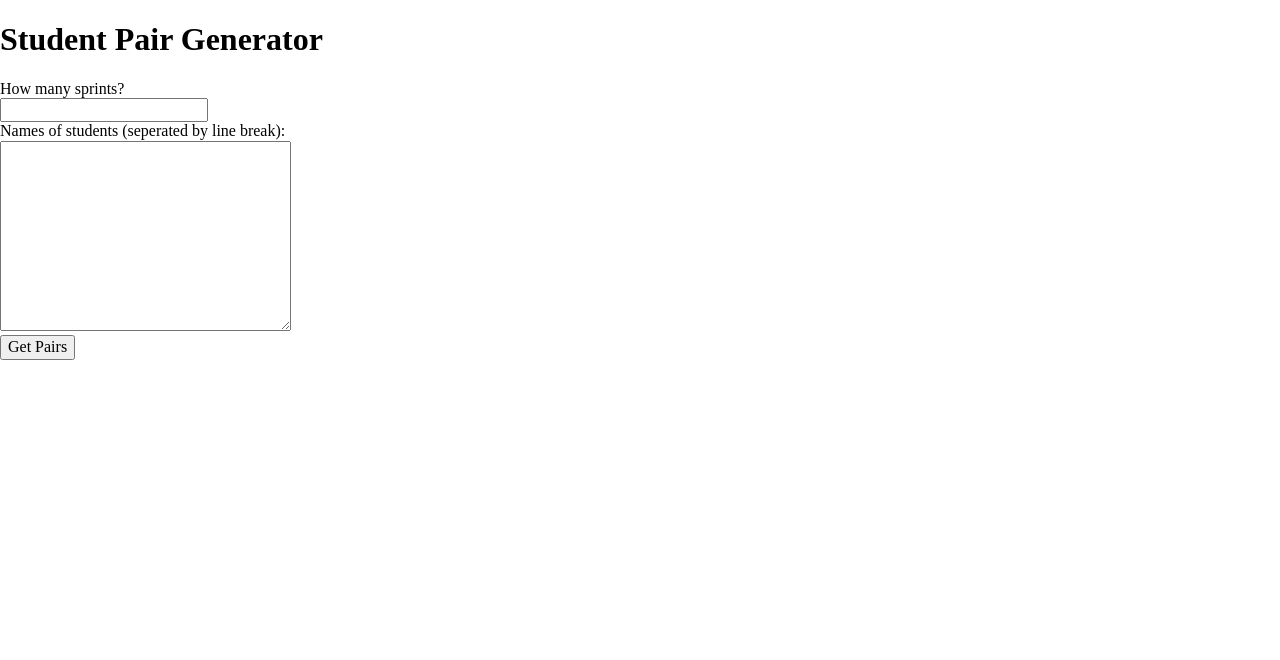
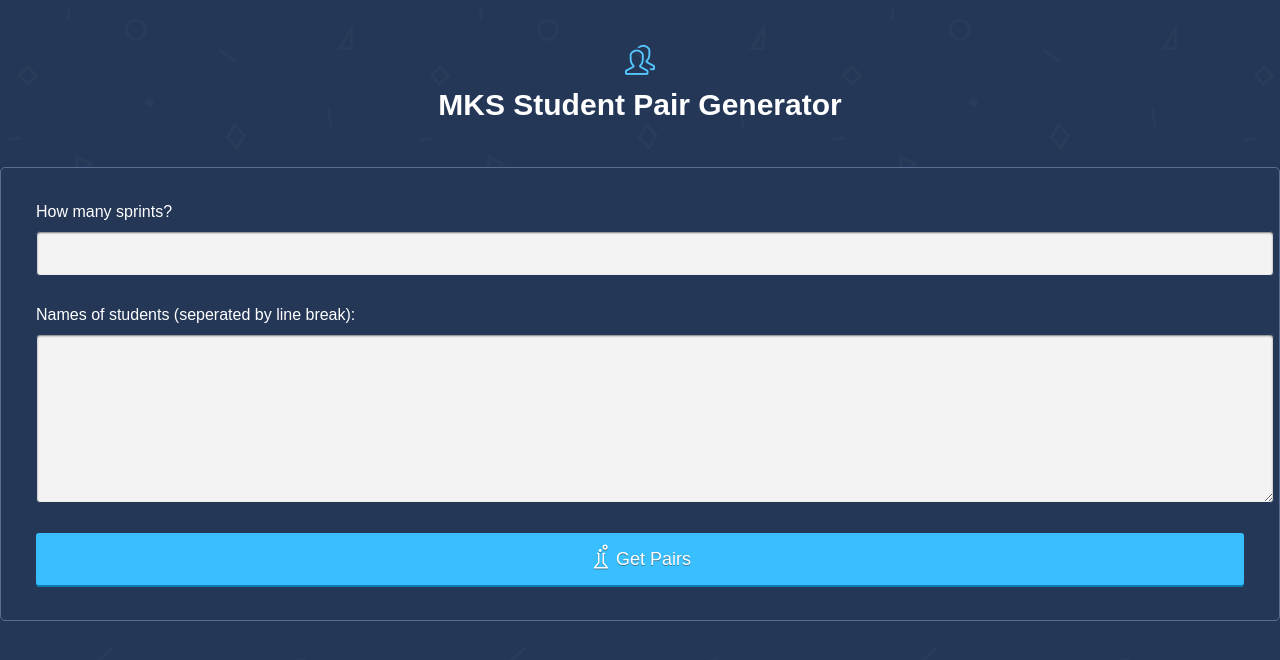
Before and after one commit to obber/pair-generator, a website: page public/index.html in a window 1280 px wide. Both pictures are taken after a click on the button "Get Pairs". Drawn offline with nearby package versions, Linux system fonts and the light colour scheme.

Commit message:
[feat] initial styling completed

```diff
--- a/bower.json
+++ b/bower.json
@@ -18,6 +18,9 @@
   "dependencies": {
     "normalize-css": "^4.2.0",
     "jquery": "^3.1.0",
-    "bootstrap-grid": "^3.3.6-beta.1"
+    "bootstrap-grid": "^3.3.6-beta.1",
+    "bootstrap-grid-only": "*",
+    "components-font-awesome": "^4.6.3",
+    "typicons.font": "typicons#^2.0.7"
   }
 }
--- a/public/css/style.css
+++ b/public/css/style.css
@@ -0,0 +1,141 @@
+html {
+  background: url(../images/geometry-dark.png) repeat;
+  font-family: "museo-sans", sans-serif;
+  font-weight: 400;
+  font-size: 18px;
+  color: #fff;
+}
+
+/*i {
+  font-family: 'simple-line-icons';
+}*/
+
+.logo {
+  text-align: center;
+  margin: 45px;
+  font-size: 30px;
+}
+
+.logo-glyph {
+  margin-bottom: 7px;
+  color: #56c8ff;
+}
+
+.content {
+  padding-bottom: 40px;
+}
+
+.input-form {
+  background: #243757;
+  padding: 35px;
+  border: 1px solid #586e92;
+  border-radius: 5px;
+}
+
+.input-form input,
+.input-form textarea {
+  width: 100%;
+  display: block;
+  margin-bottom: 30px;
+  padding: 11px 14px;
+  border-radius: 4px;
+  border: 1px solid #243757;
+  -webkit-box-shadow:inset 0 1px 2px 0 rgba(0,0,0,0.5);
+  box-shadow:inset 0 1px 2px 0 rgba(0,0,0,0.5);
+  background-color: #f3f3f3;
+  color: #5f5f5f;
+}
+
+.input-form input:focus,
+.input-form textarea:focus {
+  background-color: #fff;
+  border: 1px solid #16b4ff;
+  outline: none;
+}
+
+.input-form label {
+  width: 100%;
+  display: block;
+  margin: 0 0 10px 0;
+  font-size: 16px;
+}
+
+.input-form-submit {
+  width: 100%;
+  padding: 14px;
+  font-weight: 400;
+  color: #fff;
+  background-color: #39bfff;
+  text-shadow: 0 1px 0 #3a7a98;
+  border: 0;
+  outline: 0;
+  border-radius: 3px;
+  cursor: pointer;
+  box-shadow: 0 2px 0px 0 #107baf;
+}
+
+.input-form-submit:hover {
+  background-color: #59c9ff;
+}
+
+.input-form-submit:active {
+  background-color: #36b2ec;
+  box-shadow: 0 -2px 0px 0 #1276a5;
+  position: relative;
+  top: 2px;
+}
+
+.input-form-submit * {
+  vertical-align: middle;
+}
+
+.input-form-submit i {
+  font-size: 24px;
+  position: relative;
+  top: -2px;
+  margin-right: 3px;
+}
+
+.results {
+  display: none;
+}
+
+.result-single {
+  background: #243757;
+  padding: 35px;
+  border: 1px solid #586e92;
+  border-radius: 5px;
+  margin-bottom: 40px;
+}
+
+.result-single-title {
+  text-align: center;
+  margin-top: 0;
+}
+
+.result-single-title i {
+  position: relative;
+  top: 2px;
+  margin-right: 7px;
+  color: #56c8ff;
+}
+
+table {
+  border-spacing: 0;
+  width: 100%;
+  border-radius: 3px;
+  border: 4px solid #394b68;
+}
+
+table tr {
+}
+
+table tr td {
+  padding: 10px;
+  width: 50%;
+  margin: 0;
+}
+
+table tr:nth-child(odd) {
+  background-color: rgba(255,255,255,0.1);
+}
--- a/public/index.html
+++ b/public/index.html
@@ -6,31 +6,50 @@
 
   <!-- css -->
   <link rel="stylesheet" href="components/normalize-css/normalize.css">
-  <link rel="stylesheet" href="components/bootstrap-grid/dist/bootstrap-grid.min.css">
+  <link rel="stylesheet" href="components/bootstrap-grid-only/css/grid12.css">
+  <link rel="stylesheet" href="https://cdnjs.cloudflare.com/ajax/libs/simple-line-icons/2.3.2/css/simple-line-icons.css">
   <link rel="stylesheet" href="css/style.css">
 
   <!-- jQuery -->
   <script src="https://code.jquery.com/jquery-3.1.0.min.js"></script>
+
+  <!-- Typekit -->
+  <script src="https://use.typekit.net/wvc2eye.js"></script>
+  <script>try{Typekit.load({ async: true });}catch(e){}</script>
 </head>
 <body>
-  <div class="container">
-    <h1>Student Pair Generator</h1>
+  <div class="container main-container">
+    <div class="col-md-10 col-md-offset-1 content container">
+      <h1 class="logo">
+        <div class="logo-glyph">
+          <i class="icon-people"></i>
+        </div>
+        MKS Student Pair Generator
+      </h1>
 
-    <div class="input-form">
-      <section>
-        <label for="number-of-sprints">How many sprints?</label><br>
-        <input type="text" id="sprints">
-      </section>
+      <div class="col-md-6 col-md-offset-3 input-form">
 
-      <section>
-        <label for="names-of-students">Names of students (seperated by line break):</label><br>
-        <textarea name="name-of-students" id="students" cols="30" rows="10"></textarea>
-      </section>
+        <div>
+          <section>
+            <label for="number-of-sprints">How many sprints?</label>
+            <input type="number" id="sprints">
+          </section>
 
-      <button class="input-form-submit">Get Pairs</button>
+          <section>
+            <label for="names-of-students">Names of students (seperated by line break):</label>
+            <textarea name="name-of-students" id="students" cols="30" rows="7"></textarea>
+          </section>
+
+          <button class="input-form-submit"><i class="icon-chemistry"></i><span>Get Pairs</span></button>
+        </div>
+      </div>
     </div>
 
-    <div class="results"></div>
+    <div class="clearfix"></div>
+
+    <div class="col-md-6 col-md-offset-3 results">
+    </div>
+
   </div>
 
   <!-- authored JS -->
--- a/public/js/logic.js
+++ b/public/js/logic.js
@@ -1,8 +1,7 @@
 const makePairs = (students) => {
-  if (students.length % 2 !== 0) students.push('---');
+  if (students.length % 2 !== 0) students.push('');
   let a = students.slice(0, students.length / 2);
   let b = students.slice(students.length / 2);
-  let sprintPairs = {};
   let counter = 0;
   let temp;
   let results = [];
--- a/public/js/main.js
+++ b/public/js/main.js
@@ -20,14 +20,20 @@ $(".input-form-submit").click(function(e) {
   }
 
   results.forEach(function(single, index) {
-    var $container = $("<div class='result-single'><h3>Sprint " + (index + 1) + "</h3></div>")
+    var $container = $("<div class='result-single'><h3 class='result-single-title'><i class=\"icon-rocket\"></i>Sprint " + (index + 1) + "</h3></div>")
 
-    var $pairs = $("<ul></ul>");
+    var $pairs = $("<table></table>");
     single.forEach(function(pair) {
-      $pairs.append($("<li></li>").text(pair));
+      var $cell1 = $("<td></td>").text(pair[0]);
+      var $cell2 = $("<td></td>").text(pair[1]);
+      var $row = $("<tr></tr>").append($cell1, $cell2);
+      $pairs.append($row);
     });
 
     var $single = $container.append($pairs);
     $(".results").append($single);
   });
+
+  $(".results").show();
+  $("html, body").animate({ scrollTop: $('.results').offset().top - 40 }, 700);
 });
```
Also changed, not shown: public/images/bg_low.jpg (added), public/images/geometry-dark.png (added), public/images/geometry.png (added), 2 other files.
